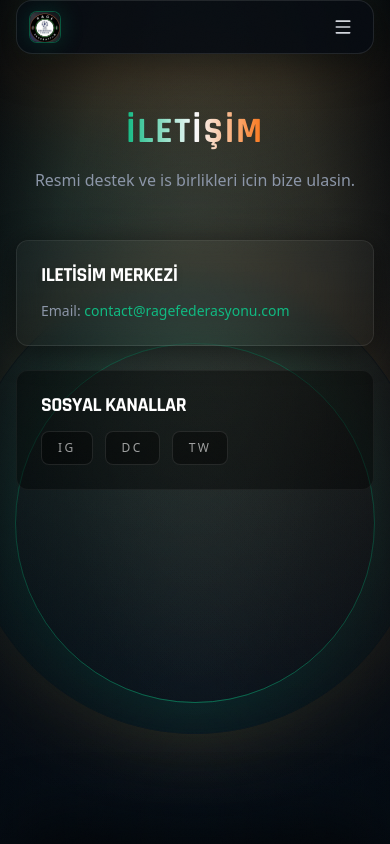
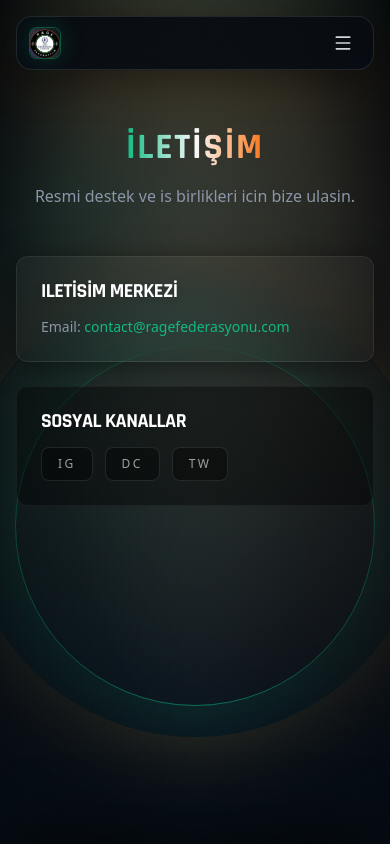
Before and after one commit to MHBDPro/rage, a Next.js app: page /contact in a window 390 px wide. Shown: the top 844 px of the page. Built offline with nearby package versions, Linux system fonts and the light colour scheme.

Commit message:
fix: match body bg to grid background color, increase mobile navbar top offset

```diff
--- a/src/app/(public)/layout.tsx
+++ b/src/app/(public)/layout.tsx
@@ -28,7 +28,7 @@ export default function PublicLayout({
         {/* Floating Island Navigation */}
         <PublicNav />
 
-        <main className="pt-24 md:pt-20">{children}</main>
+        <main className="pt-28 md:pt-20">{children}</main>
 
         <footer className="relative w-full overflow-hidden border-t border-white/10 bg-[#05080d]">
           <div className="pointer-events-none absolute inset-0">
--- a/src/app/layout.tsx
+++ b/src/app/layout.tsx
@@ -95,7 +95,7 @@ export default function RootLayout({
         <ThemeStyles />
       </head>
       <body
-        className={`${geistSans.variable} ${geistMono.variable} ${rajdhani.variable} min-h-screen bg-background text-foreground`}
+        className={`${geistSans.variable} ${geistMono.variable} ${rajdhani.variable} min-h-screen bg-[#071018] text-foreground`}
       >
         <OrganizationSchema />
         <SmoothScroll />
--- a/src/components/ui/public-nav.tsx
+++ b/src/components/ui/public-nav.tsx
@@ -84,7 +84,7 @@ export function PublicNav() {
         and a slightly richer entrance on desktop.
       */}
       <motion.nav
-        className="pointer-events-none fixed left-0 right-0 z-50 mx-auto flex justify-center px-4 [top:calc(env(safe-area-inset-top)+2.5rem)] md:top-4"
+        className="pointer-events-none fixed left-0 right-0 z-50 mx-auto flex justify-center px-4 [top:calc(env(safe-area-inset-top)+3.5rem)] md:top-4"
         style={{ willChange: "opacity" }}
         initial={navInitial}
         animate={navAnimate}
```
